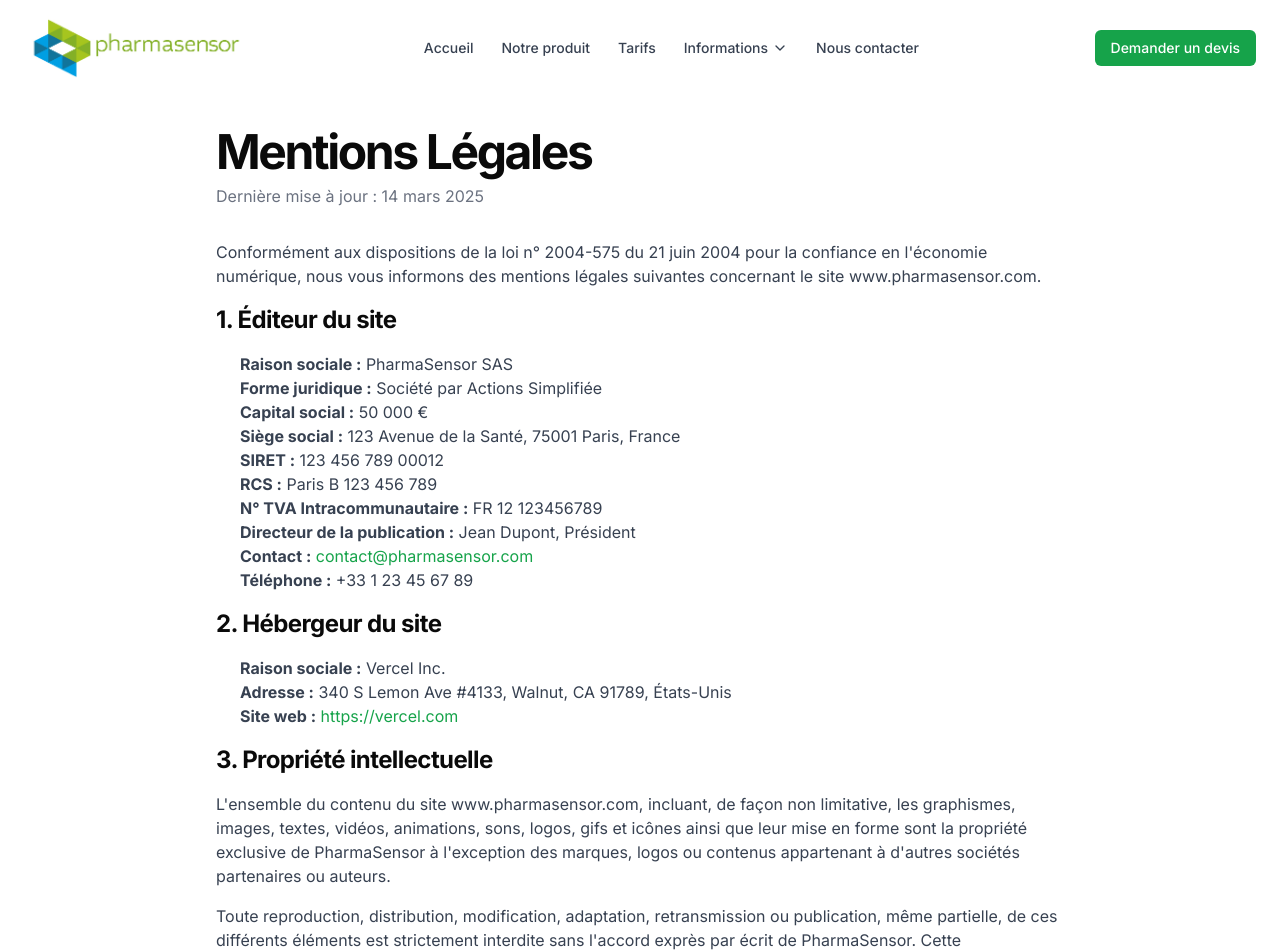
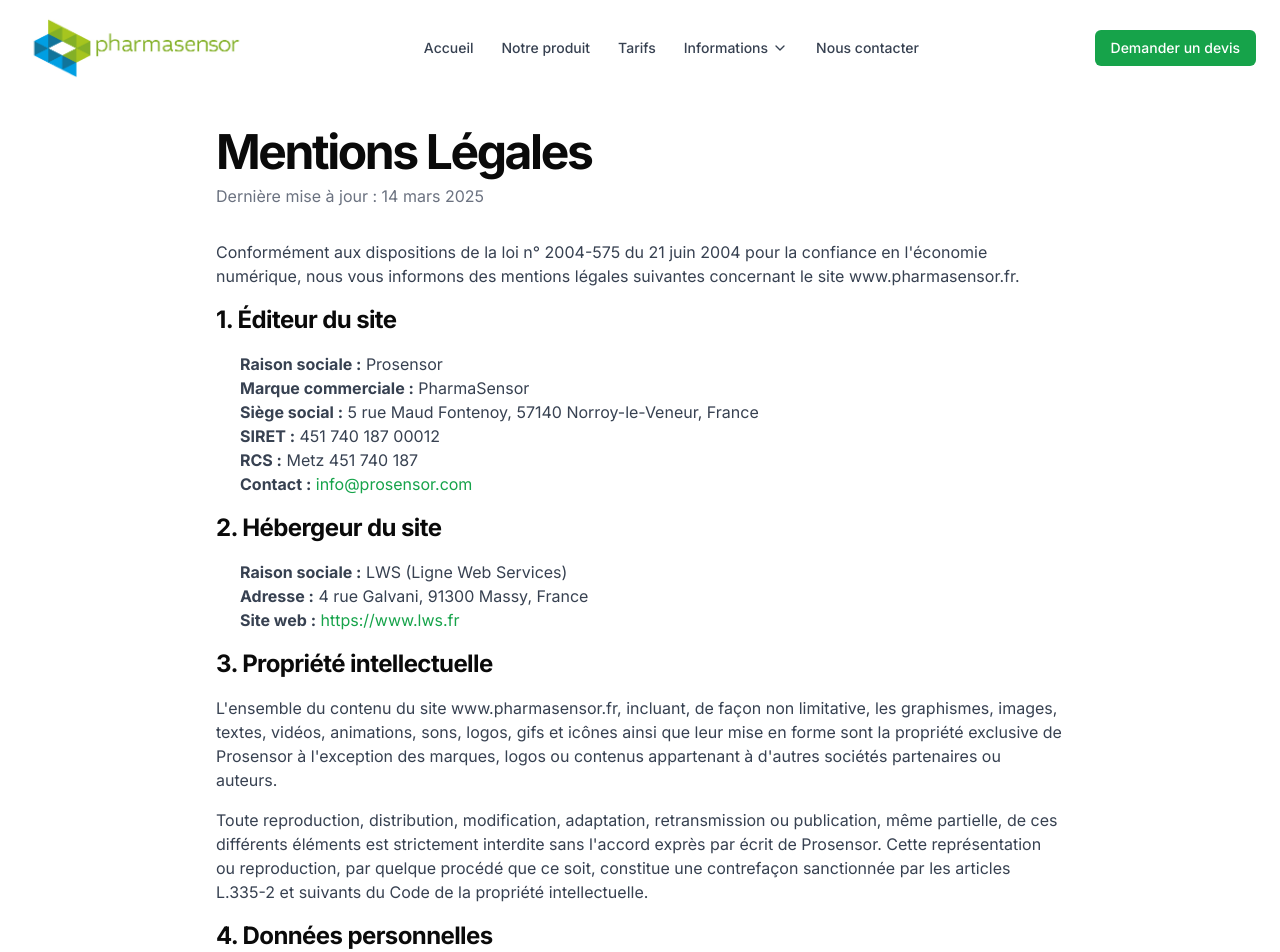
Before and after one commit to Prosensor/PharmaSensor, a Next.js app: page /mentions-legales in a window 1280 px wide. Shown: the top 952 px of the page. Built offline with nearby package versions, Linux system fonts and the light colour scheme.

Commit message:
Changed legal pages

```diff
--- a/app/conditions-utilisation/page.tsx
+++ b/app/conditions-utilisation/page.tsx
@@ -18,7 +18,7 @@
 
           <div className="space-y-4">
             <p className="text-gray-700">
-              Bienvenue sur le site web de PharmaSensor. Les présentes conditions d'utilisation régissent votre accès et
+              Bienvenue sur le site web de PharmaSensor (marque commerciale de Prosensor). Les présentes conditions d'utilisation régissent votre accès et
               votre utilisation de notre site web, de nos produits et de nos services. Veuillez les lire attentivement
               avant d'utiliser nos services.
             </p>
@@ -31,13 +31,12 @@
             <h2 className="text-2xl font-bold tracking-tight">1. Définitions</h2>
             <ul className="list-disc pl-6 text-gray-700">
               <li>
-                <strong>"PharmaSensor"</strong>, <strong>"nous"</strong>, <strong>"notre"</strong> ou{" "}
-                <strong>"nos"</strong> désigne la société PharmaSensor, SAS au capital de 50 000 €, immatriculée au RCS
-                de Paris sous le numéro 123 456 789.
+                <strong>"Prosensor"</strong>, <strong>"PharmaSensor"</strong>, <strong>"nous"</strong>, <strong>"notre"</strong> ou{" "}
+                <strong>"nos"</strong> désigne la société Prosensor, immatriculée au RCS de Metz sous le numéro 451 740 187.
               </li>
               <li>
                 <strong>"Services"</strong> désigne l'ensemble des produits, logiciels, services et site web fournis par
-                PharmaSensor.
+                Prosensor sous la marque PharmaSensor.
               </li>
               <li>
                 <strong>"Utilisateur"</strong>, <strong>"vous"</strong>, <strong>"votre"</strong> ou{" "}
@@ -80,7 +79,7 @@
             <h3 className="text-xl font-semibold">3.1 Nos droits</h3>
             <p className="text-gray-700">
               Le contenu de notre site web, y compris les textes, graphiques, logos, icônes, images, clips audio,
-              téléchargements numériques et compilations de données, est la propriété de PharmaSensor ou de ses
+              téléchargements numériques et compilations de données, est la propriété de Prosensor ou de ses
               fournisseurs de contenu et est protégé par les lois françaises et internationales sur le droit d'auteur,
               les marques et autres lois sur la propriété intellectuelle.
             </p>
@@ -101,9 +100,9 @@
             <h2 className="text-2xl font-bold tracking-tight">4. Responsabilité</h2>
             <h3 className="text-xl font-semibold">4.1 Limitation de responsabilité</h3>
             <p className="text-gray-700">
-              Dans toute la mesure permise par la loi applicable, PharmaSensor ne pourra être tenue responsable des
+              Dans toute la mesure permise par la loi applicable, Prosensor ne pourra être tenue responsable des
               dommages indirects, accessoires, spéciaux, consécutifs ou punitifs, ou de toute perte de profits ou de
-              revenus, que ces dommages soient prévisibles ou non, et même si PharmaSensor a été informée de la
+              revenus, que ces dommages soient prévisibles ou non, et même si Prosensor a été informée de la
               possibilité de tels dommages.
             </p>
 
@@ -131,7 +130,7 @@
             <h2 className="text-2xl font-bold tracking-tight">7. Droit applicable et juridiction compétente</h2>
             <p className="text-gray-700">
               Les présentes conditions sont régies par le droit français. Tout litige relatif à l'interprétation ou à
-              l'exécution de ces conditions sera soumis à la compétence exclusive des tribunaux de Paris, France.
+              l'exécution de ces conditions sera soumis à la compétence exclusive des tribunaux de Metz, France.
             </p>
 
             <h2 className="text-2xl font-bold tracking-tight">8. Dispositions diverses</h2>
@@ -147,16 +146,15 @@
               Si vous avez des questions concernant ces conditions d'utilisation, veuillez nous contacter à :
             </p>
             <div className="pl-6 text-gray-700">
-              <p>PharmaSensor</p>
-              <p>123 Avenue de la Santé</p>
-              <p>75001 Paris, France</p>
+              <p>Prosensor</p>
+              <p>5 rue Maud Fontenoy</p>
+              <p>57140 Norroy-le-Veneur, France</p>
               <p>
                 Email :{" "}
-                <a href="mailto:legal@pharmasensor.com" className="text-green-600 hover:underline">
-                  legal@pharmasensor.com
+                <a href="mailto:info@prosensor.com" className="text-green-600 hover:underline">
+                  info@prosensor.com
                 </a>
               </p>
-              <p>Téléphone : +33 1 23 45 67 89</p>
             </div>
           </div>
 
--- a/app/cookies/page.tsx
+++ b/app/cookies/page.tsx
@@ -18,7 +18,7 @@
 
           <div className="space-y-4">
             <p className="text-gray-700">
-              Cette politique de cookies explique ce que sont les cookies, comment PharmaSensor les utilise, et quelles
+              Cette politique de cookies explique ce que sont les cookies, comment Prosensor (marque commerciale PharmaSensor) les utilise, et quelles
               sont vos options concernant leur utilisation.
             </p>
 
@@ -186,16 +186,15 @@
               nous contacter à :
             </p>
             <div className="pl-6 text-gray-700">
-              <p>PharmaSensor</p>
-              <p>123 Avenue de la Santé</p>
-              <p>75001 Paris, France</p>
+              <p>Prosensor</p>
+              <p>5 rue Maud Fontenoy</p>
+              <p>57140 Norroy-le-Veneur, France</p>
               <p>
                 Email :{" "}
-                <a href="mailto:privacy@pharmasensor.com" className="text-green-600 hover:underline">
-                  privacy@pharmasensor.com
+                <a href="mailto:info@prosensor.com" className="text-green-600 hover:underline">
+                  info@prosensor.com
                 </a>
               </p>
-              <p>Téléphone : +33 1 23 45 67 89</p>
             </div>
           </div>
 
--- a/app/mentions-legales/page.tsx
+++ b/app/mentions-legales/page.tsx
@@ -19,77 +19,65 @@
           <div className="space-y-4">
             <p className="text-gray-700">
               Conformément aux dispositions de la loi n° 2004-575 du 21 juin 2004 pour la confiance en l'économie
-              numérique, nous vous informons des mentions légales suivantes concernant le site www.pharmasensor.com.
+              numérique, nous vous informons des mentions légales suivantes concernant le site www.pharmasensor.fr.
             </p>
 
             <h2 className="text-2xl font-bold tracking-tight">1. Éditeur du site</h2>
             <div className="pl-6 text-gray-700">
               <p>
-                <strong>Raison sociale :</strong> PharmaSensor SAS
+                <strong>Raison sociale :</strong> Prosensor
               </p>
               <p>
-                <strong>Forme juridique :</strong> Société par Actions Simplifiée
+                <strong>Marque commerciale :</strong> PharmaSensor
               </p>
               <p>
-                <strong>Capital social :</strong> 50 000 €
+                <strong>Siège social :</strong> 5 rue Maud Fontenoy, 57140 Norroy-le-Veneur, France
               </p>
               <p>
-                <strong>Siège social :</strong> 123 Avenue de la Santé, 75001 Paris, France
+                <strong>SIRET :</strong> 451 740 187 00012
               </p>
               <p>
-                <strong>SIRET :</strong> 123 456 789 00012
-              </p>
-              <p>
-                <strong>RCS :</strong> Paris B 123 456 789
-              </p>
-              <p>
-                <strong>N° TVA Intracommunautaire :</strong> FR 12 123456789
-              </p>
-              <p>
-                <strong>Directeur de la publication :</strong> Jean Dupont, Président
+                <strong>RCS :</strong> Metz 451 740 187
               </p>
               <p>
                 <strong>Contact :</strong>{" "}
-                <a href="mailto:contact@pharmasensor.com" className="text-green-600 hover:underline">
-                  contact@pharmasensor.com
+                <a href="mailto:info@prosensor.com" className="text-green-600 hover:underline">
+                  info@prosensor.com
                 </a>
-              </p>
-              <p>
-                <strong>Téléphone :</strong> +33 1 23 45 67 89
               </p>
             </div>
 
             <h2 className="text-2xl font-bold tracking-tight">2. Hébergeur du site</h2>
             <div className="pl-6 text-gray-700">
               <p>
-                <strong>Raison sociale :</strong> Vercel Inc.
+                <strong>Raison sociale :</strong> LWS (Ligne Web Services)
               </p>
               <p>
-                <strong>Adresse :</strong> 340 S Lemon Ave #4133, Walnut, CA 91789, États-Unis
+                <strong>Adresse :</strong> 4 rue Galvani, 91300 Massy, France
               </p>
               <p>
                 <strong>Site web :</strong>{" "}
                 <a
-                  href="https://vercel.com"
+                  href="https://www.lws.fr"
                   target="_blank"
                   rel="noopener noreferrer"
                   className="text-green-600 hover:underline"
                 >
-                  https://vercel.com
+                  https://www.lws.fr
                 </a>
               </p>
             </div>
 
             <h2 className="text-2xl font-bold tracking-tight">3. Propriété intellectuelle</h2>
             <p className="text-gray-700">
-              L'ensemble du contenu du site www.pharmasensor.com, incluant, de façon non limitative, les graphismes,
+              L'ensemble du contenu du site www.pharmasensor.fr, incluant, de façon non limitative, les graphismes,
               images, textes, vidéos, animations, sons, logos, gifs et icônes ainsi que leur mise en forme sont la
-              propriété exclusive de PharmaSensor à l'exception des marques, logos ou contenus appartenant à d'autres
+              propriété exclusive de Prosensor à l'exception des marques, logos ou contenus appartenant à d'autres
               sociétés partenaires ou auteurs.
             </p>
             <p className="text-gray-700">
               Toute reproduction, distribution, modification, adaptation, retransmission ou publication, même partielle,
-              de ces différents éléments est strictement interdite sans l'accord exprès par écrit de PharmaSensor. Cette
+              de ces différents éléments est strictement interdite sans l'accord exprès par écrit de Prosensor. Cette
               représentation ou reproduction, par quelque procédé que ce soit, constitue une contrefaçon sanctionnée par
               les articles L.335-2 et suivants du Code de la propriété intellectuelle.
             </p>
@@ -117,8 +105,8 @@
 
             <h2 className="text-2xl font-bold tracking-tight">6. Liens hypertextes</h2>
             <p className="text-gray-700">
-              Le site www.pharmasensor.com peut contenir des liens hypertextes vers d'autres sites internet ou
-              applications. PharmaSensor n'exerce aucun contrôle sur ces sites et applications et décline toute
+              Le site www.pharmasensor.fr peut contenir des liens hypertextes vers d'autres sites internet ou
+              applications. Prosensor n'exerce aucun contrôle sur ces sites et applications et décline toute
               responsabilité quant à leur contenu ou à leur utilisation.
             </p>
 
@@ -131,11 +119,11 @@
             <h2 className="text-2xl font-bold tracking-tight">8. Médiation de la consommation</h2>
             <p className="text-gray-700">
               Conformément aux dispositions du Code de la consommation concernant le règlement amiable des litiges,
-              PharmaSensor adhère au Service du Médiateur du e-commerce de la FEVAD (Fédération du e-commerce et de la
+              Prosensor adhère au Service du Médiateur du e-commerce de la FEVAD (Fédération du e-commerce et de la
               vente à distance).
             </p>
             <p className="text-gray-700">
-              Après démarche préalable écrite des consommateurs vis-à-vis de PharmaSensor, le Service du Médiateur peut
+              Après démarche préalable écrite des consommateurs vis-à-vis de Prosensor, le Service du Médiateur peut
               être saisi pour tout litige de consommation dont le règlement n'aurait pas abouti. Pour connaître les
               modalités de saisine du Médiateur, rendez-vous sur :{" "}
               <a
@@ -150,7 +138,7 @@
 
             <h2 className="text-2xl font-bold tracking-tight">9. Accessibilité</h2>
             <p className="text-gray-700">
-              PharmaSensor s'efforce de rendre son site internet accessible conformément à l'article 47 de la loi n°
+              Prosensor s'efforce de rendre son site internet accessible conformément à l'article 47 de la loi n°
               2005-102 du 11 février 2005 pour l'égalité des droits et des chances, la participation et la citoyenneté
               des personnes handicapées.
             </p>
--- a/app/politique-de-confidentialite/page.tsx
+++ b/app/politique-de-confidentialite/page.tsx
@@ -20,7 +20,7 @@
 
           <div className="space-y-4">
             <p className="text-gray-700">
-              Chez PharmaSensor, nous accordons une importance capitale à la protection de vos données personnelles.
+              Chez Prosensor (marque commerciale PharmaSensor), nous accordons une importance capitale à la protection de vos données personnelles.
               Cette politique de confidentialité explique comment nous collectons, utilisons, partageons et protégeons
               vos informations lorsque vous utilisez notre site web et nos services.
             </p>
@@ -111,9 +111,9 @@
             </ul>
             <p className="text-gray-700">
               Pour exercer ces droits, veuillez nous contacter à l'adresse email suivante :
-              <a href="mailto:privacy@pharmasensor.com" className="text-green-600 hover:underline">
+              <a href="mailto:info@prosensor.com" className="text-green-600 hover:underline">
                 {" "}
-                privacy@pharmasensor.com
+                info@prosensor.com
               </a>
             </p>
 
@@ -139,16 +139,15 @@
               protection des données, veuillez nous contacter à :
             </p>
             <div className="pl-6 text-gray-700">
-              <p>PharmaSensor</p>
-              <p>123 Avenue de la Santé</p>
-              <p>75001 Paris, France</p>
+              <p>Prosensor</p>
+              <p>5 rue Maud Fontenoy</p>
+              <p>57140 Norroy-le-Veneur, France</p>
               <p>
                 Email :{" "}
-                <a href="mailto:privacy@pharmasensor.com" className="text-green-600 hover:underline">
-                  privacy@pharmasensor.com
+                <a href="mailto:info@prosensor.com" className="text-green-600 hover:underline">
+                  info@prosensor.com
                 </a>
               </p>
-              <p>Téléphone : +33 1 23 45 67 89</p>
             </div>
           </div>
 
```
